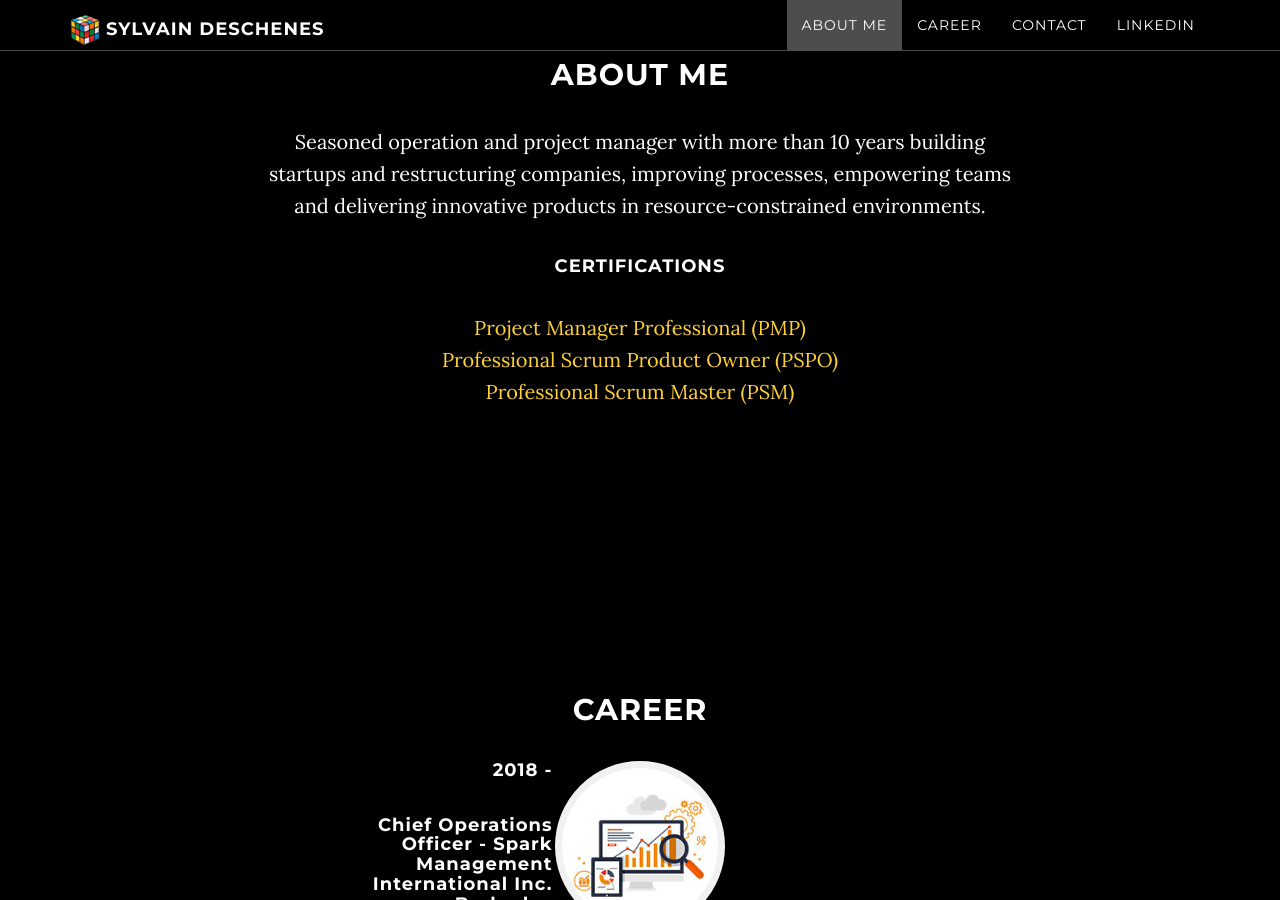
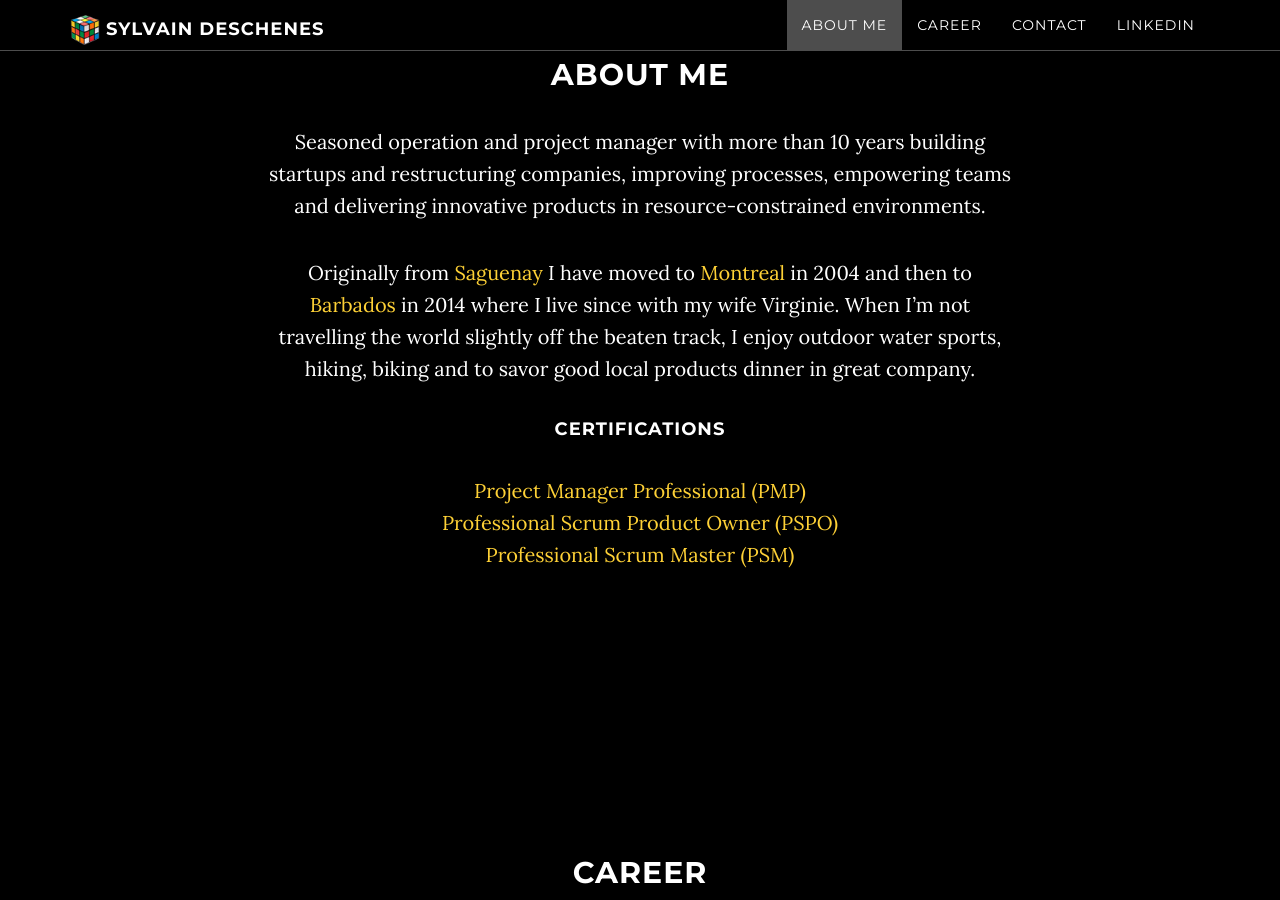
Before and after one commit to sylvaindeschenes/sylvaindeschenes.github.io, a Jekyll site: the page built from index.html, in a window 1280 px wide and 900 px high, scrolled down 1092 px. Built offline with Jekyll 4.4.1, drawn with Linux system fonts in a browser that asks for light colours; some of the changed text lies outside the part shown.

Commit message:
text modifs

```diff
--- a/about.html
+++ b/about.html
@@ -7,6 +7,8 @@ title: About&nbsp;Me
 
 Seasoned operation and project manager with more than 10 years building startups and restructuring companies, improving processes, empowering teams and delivering innovative products in resource-constrained environments.
 
+Originally from [Saguenay](https://goo.gl/maps/dYYPR41LM322) I have moved to [Montreal](https://goo.gl/maps/ChPnhgTk4eH2) in 2004 and then to [Barbados](https://goo.gl/maps/FUwPnEMskaM2) in 2014 where I live since with my wife Virginie. When I'm not travelling the world slightly off the beaten track, I enjoy outdoor water sports, hiking, biking and to savor good local products dinner in great company.
+
 #### Certifications
 
 [Project Manager Professional (PMP)](https://www.youracclaim.com/badges/64d16da5-8c55-4017-9b50-dd10748ae314)
```
Also changed, not shown: _posts/1999-01-01-fecq.md (added, +7 -0 lines), img/timeline/fecq.jpg (added).
